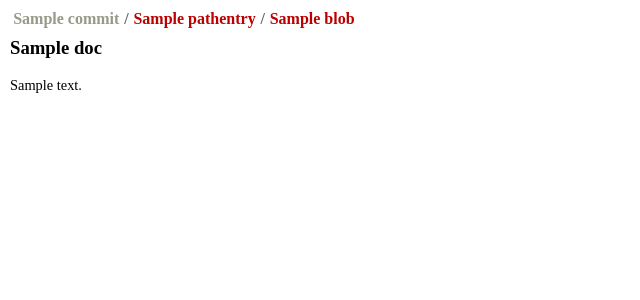
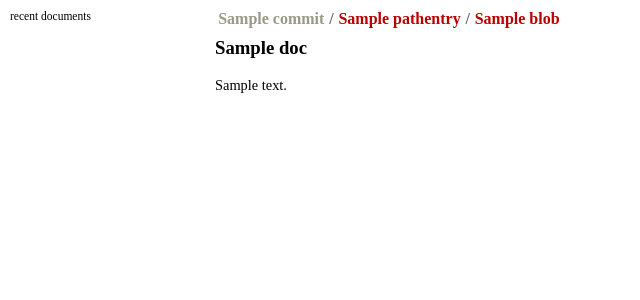
Before and after one commit to nakamuray/blikit, a Python web app: template blikit/templates/blob.html in a window 1280 px wide. Shown: the top 300 px of the page, without its empty margins (0-640 px from the left). Run offline with Jinja, Linux system fonts and the light colour scheme; the template is opened without the code that fills it: most values are stand-ins (such as "Sample title", 1, 10 or a date in 2020).

Commit message:
sidebar 付けてみた。

```diff
--- a/blikit/application.py
+++ b/blikit/application.py
@@ -8,7 +8,7 @@ from jinja2.ext import loopcontrols
 from werkzeug import Request, ClosingIterator, peek_path_info, pop_path_info
 from werkzeug.exceptions import HTTPException, NotFound
 
-from blikit import models, views, template_filters
+from blikit import models, views, template_filters, template_functions
 from blikit.context import Context
 
 DEFAULT_TEMPLATE_PATH = os.path.join(os.path.dirname(__file__), 'templates')
@@ -32,6 +32,10 @@ class Blikit(object):
         # add template filters
         for name in template_filters.__all__:
             jinja_env.filters[name] = getattr(template_filters, name)
+
+        # add template functions
+        for name in template_functions.__all__:
+            jinja_env.globals[name] = getattr(template_functions, name)
 
         self._jinja_env = jinja_env
 
--- a/blikit/static/style.css
+++ b/blikit/static/style.css
@@ -35,3 +35,28 @@ a img {
 a:hover img {
     border: 2px solid #cccccc;
 }
+
+div.main {
+    float: right;
+    width: 85%;
+}
+
+div.sidebar {
+    float: left;
+    width: 15%;
+    font-size: 80%;
+}
+
+.sidebar h1 {
+    font-size: 90%;
+    font-weight: normal;
+}
+
+.sidebar h2 {
+    font-size: 80%;
+    font-weight: normal;
+}
+
+div.contents {
+    padding-left: 1em;
+}
--- a/blikit/templates/base.html
+++ b/blikit/templates/base.html
@@ -9,6 +9,21 @@
         {%- block head %}{% endblock %}
     </head>
     <body>
-        {%- block body %}{% endblock %}
+        <div class="sidebar">
+            <h1>recent documents</h1>
+            {% for group in recent_files()|groupby('date')|reverse %}
+            <h2>{{ group.grouper }}</h2>
+            <ul>
+                {% for r in group.list %}
+                <li><a href="{{ context.url_for('view_obj', rev='HEAD', path=r.blob.root_path) }}">{{ r.blob|title }}</a></li>
+                {% endfor %}
+            </ul>
+            {% endfor %}
+        </div>
+        <div class="main">
+            <div class="contents">
+                {%- block body %}{% endblock %}
+            </div>
+        </div>
     </body>
 </html>
```
Also changed, not shown: blikit/template_filters.py (+19 -2 lines), blikit/template_functions.py (added, +14 -0 lines).
